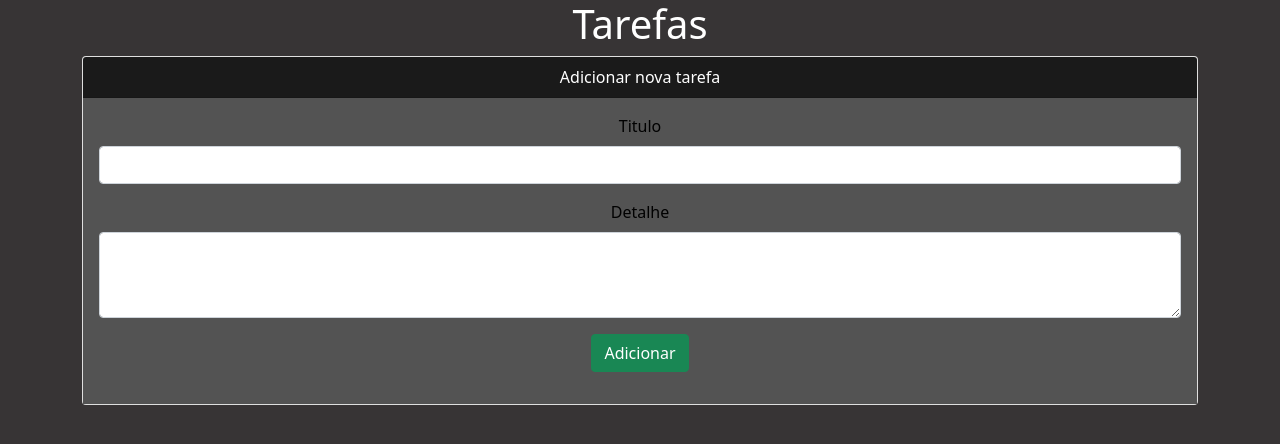
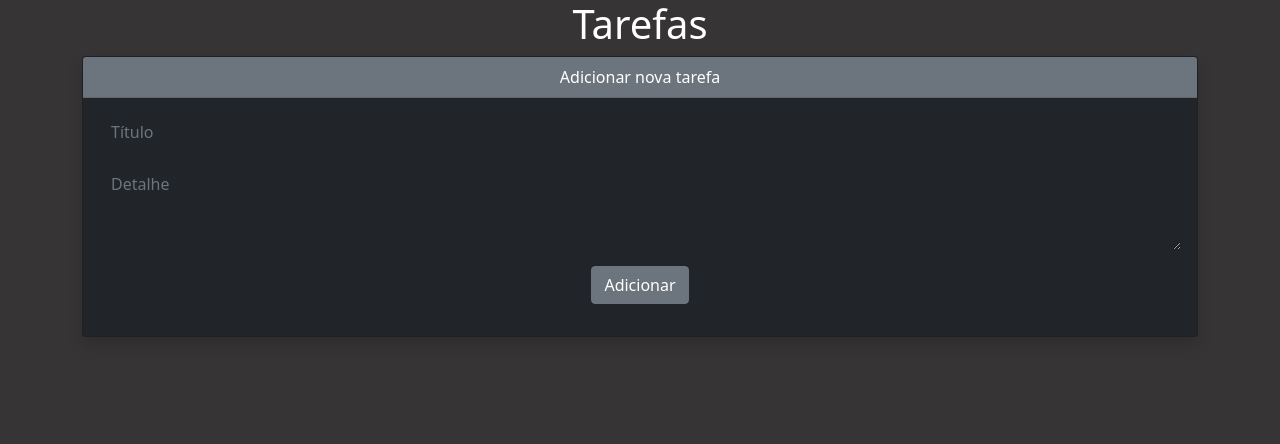
Before and after one commit to Sam231198/tarefas, a Vue app in the folder interface_tarefas/: page / in a window 1280 px wide. Shown: the top 444 px of the page. Built offline with nearby package versions, Linux system fonts and the light colour scheme.

Commit message:
criado card de adicionar tarefa

```diff
--- a/interface_tarefas/src/components/CardAddTask.vue
+++ b/interface_tarefas/src/components/CardAddTask.vue
@@ -1,21 +1,15 @@
 <template>
-  <div id="CardAddTask" class="card text-center">
-    <div class="card-header">Adicionar nova tarefa</div>
+    <div class="card text-center text-white bg-dark shadow">
+      <div class="bg-secondary card-header">Adicionar nova tarefa</div>
       <div class="card-body">
         <div class="mb-3">
-        <label for="titulo" class="form-label">Titulo</label>
-        <input
-          type="text"
-          class="form-control"
-          id="titulo"
-        />
+          <input type="text" class="form-control" id="titulo" placeholder="Título" />
         </div>
         <div class="mb-3">
-        <label for="detalhe" class="form-label">Detalhe</label>
-        <textarea class="form-control" id="detalhe" rows="3"></textarea>
+          <textarea class="form-control" id="detalhe" placeholder="Detalhe" rows="3"></textarea>
         </div>
         <div class="mb-3">
-        <button class="btn btn-success">Adicionar</button>
+          <button class="btn btn-secondary">Adicionar</button>
         </div>
       </div>
     </div>
@@ -29,16 +23,14 @@ export default {
 
 <!-- Add "scoped" attribute to limit CSS to this component only -->
 <style scoped>
-#CardAddTask {
-  color: black;
+.form-control{
+    background-color: transparent;
+    color: white;
+    border: none;
 }
 
-.card-body{
-    background-color: #535353;
-}
-
-.card-header{
-    background-color: #1a1a1a;
+.form-control:focus{
+    background-color: transparent;
     color: white;
 }
 </style>
```
Lines whose indentation alone changed are shown as unchanged.
